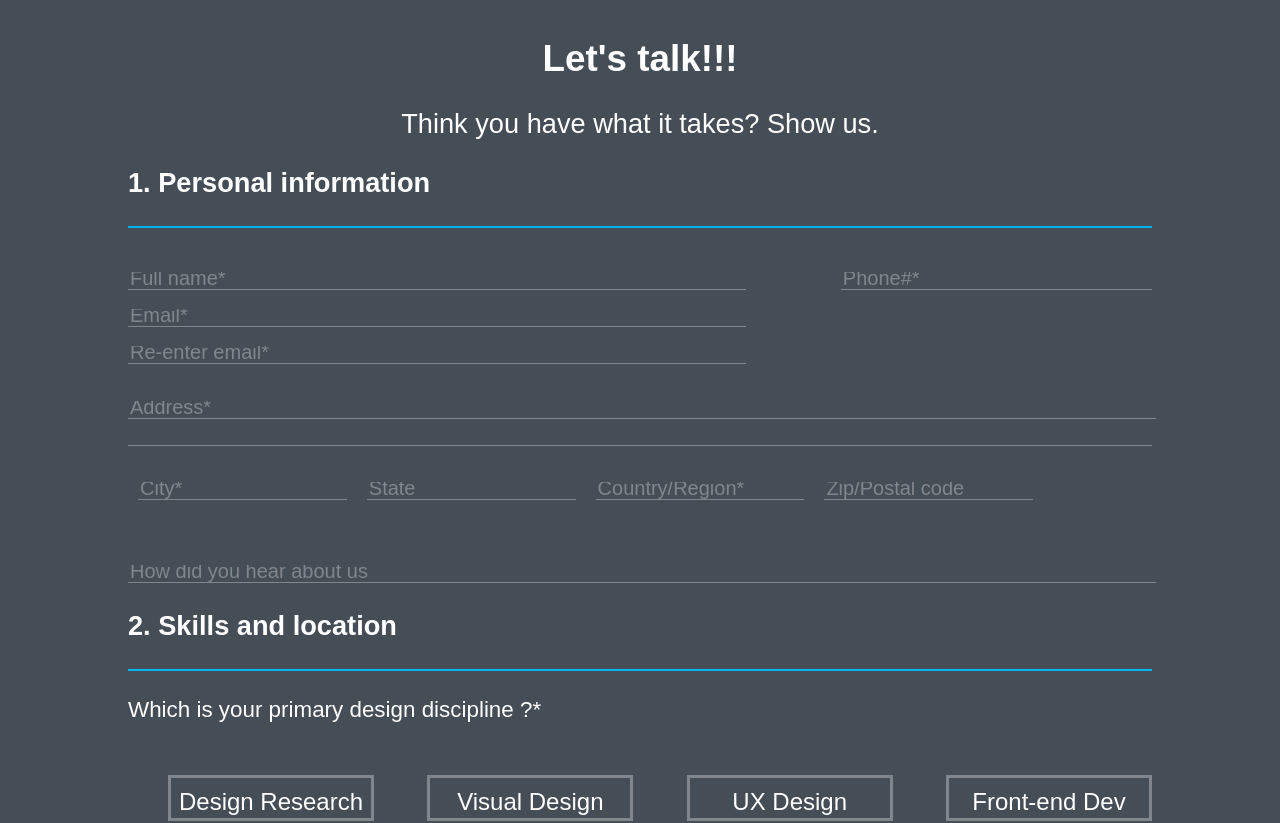
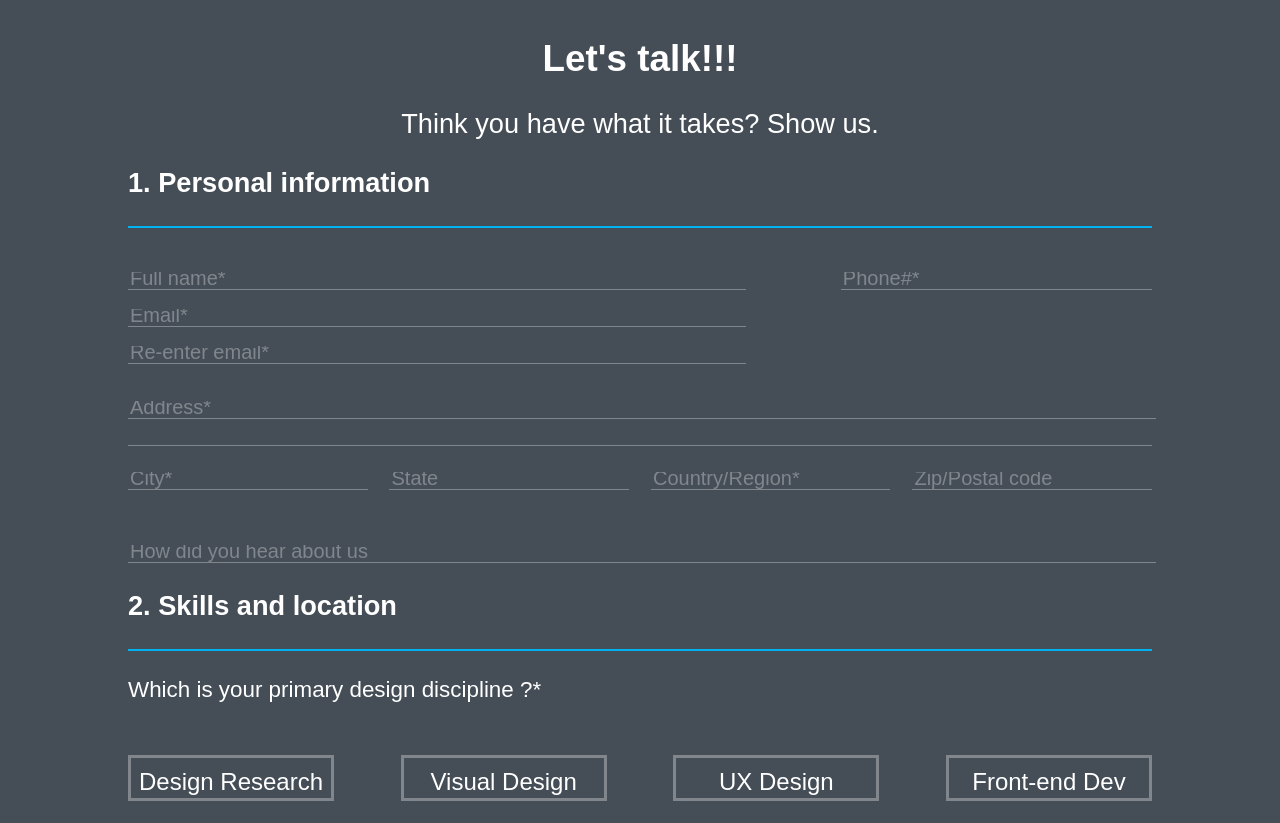
Before and after one commit to Sannu8/React-Form, a React (Create React App) app: page / in a window 1280 px wide. Shown: the top 823 px of the page. Built offline with nearby package versions, Linux system fonts and the light colour scheme.

Commit message:
Flex improved

```diff
--- a/src/Css/App.css
+++ b/src/Css/App.css
@@ -23,9 +23,8 @@
   color: #fff;
   font-size: 1.3em;
 }
-.flex-container {
-  display: flex;
-}
+
+
 /* All input CSS*/
 
 input[type="text"] {
@@ -46,9 +45,6 @@
   display: flex;
 }
 
-.flex-container input {
-  margin: 10px;
-}
 
 input[type="tel"] {
   background-color: #454e57;
@@ -68,6 +64,9 @@
   border-bottom: 1px solid red;
 }
 
+ul {
+  padding: 0px;
+}
 @media screen and (max-width: 480px) {
   body {
     margin-right: 5%;
--- a/src/Css/Info.css
+++ b/src/Css/Info.css
@@ -15,7 +15,7 @@
 }
 
 input.location, input.locationend {
-  width: 20%;
+  width: 23%;
 }
 
 li input[type="text"] {
@@ -24,11 +24,13 @@
 }
 
 
-
 br.mobile {
   display: none;
 }
 
+div.flex-container {
+  justify-content: space-between;
+}
 @media screen and (max-width: 480px) {
   input.location {
     width: 30%;
--- a/src/Css/Skills.css
+++ b/src/Css/Skills.css
@@ -2,9 +2,9 @@
   list-style-type: none;
 }
 
-#buttons {
+ ul.flex-container {
   justify-content: space-between;
- }
+}
 
 #EmptyValid small {
   color: #81868c;
--- a/src/Skills.js
+++ b/src/Skills.js
@@ -124,6 +124,7 @@
 						/>
 					))}
 				</ul>
+
 				<div className="flex-container">
 					<ul id="questions" className="firstCol">
 						<li className="text">
```
Also changed, not shown: 1 other file (tests, documents, lock files or other folders).
